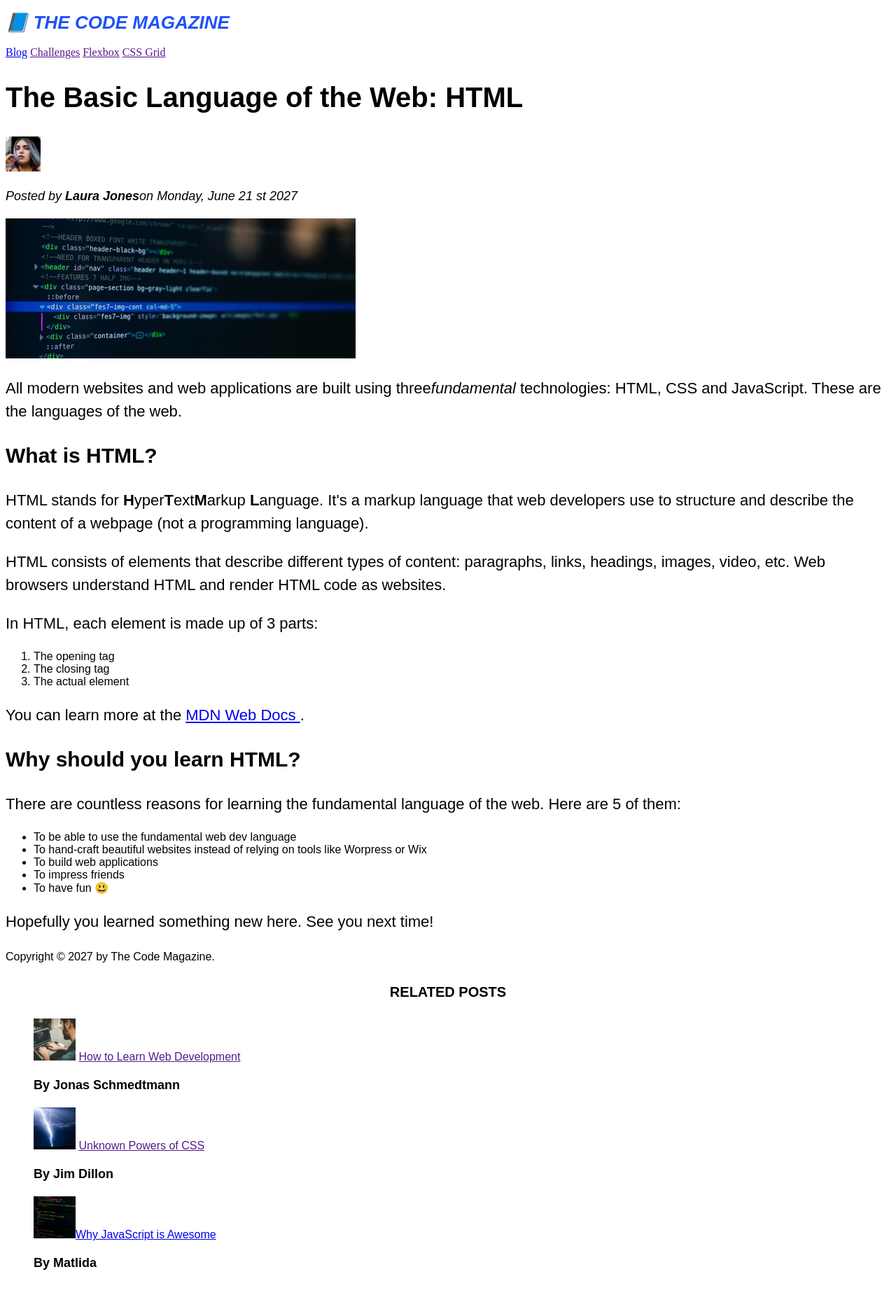
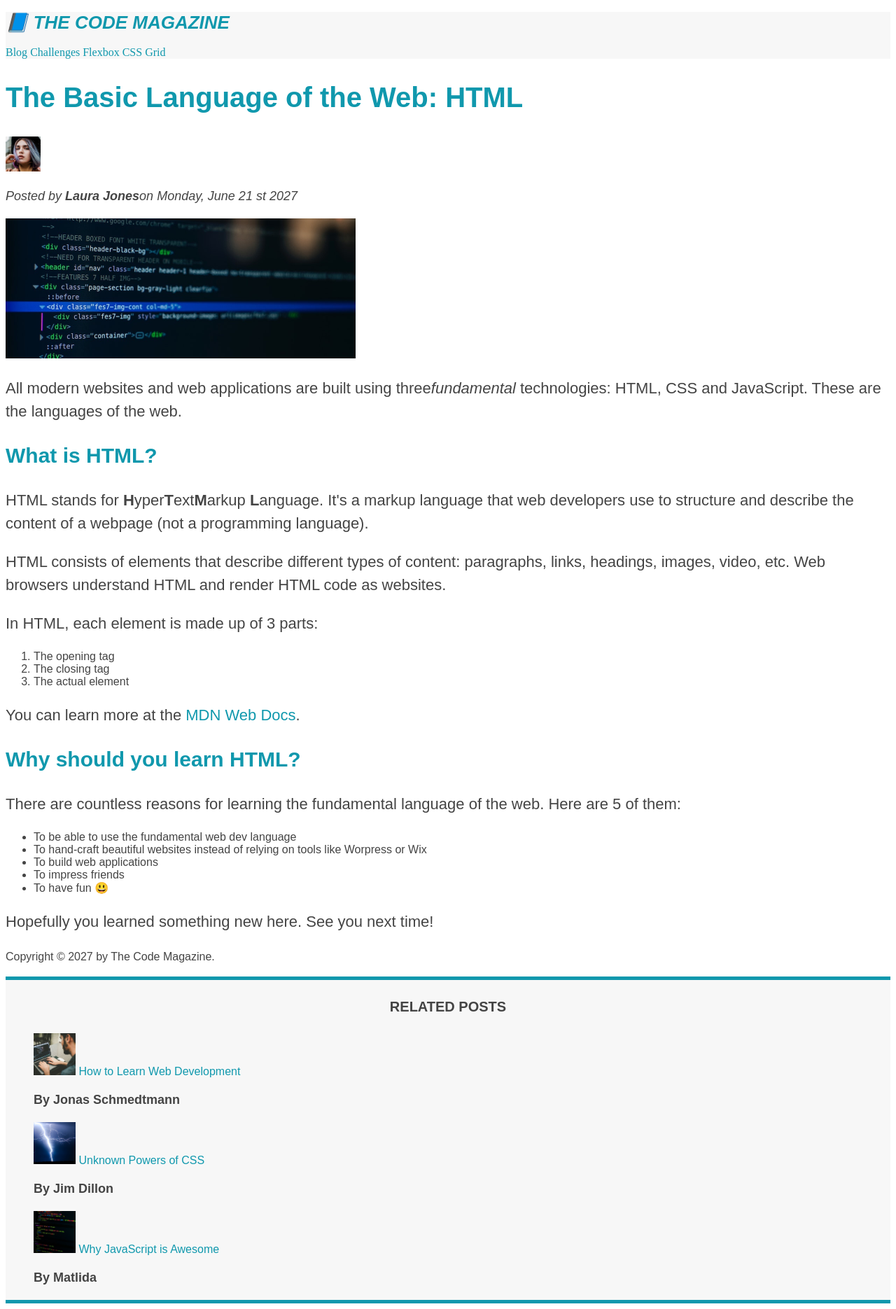
Before and after one commit to Asaro545/1st_App, a plain HTML site: page index.html in a window 1280 px wide. Shown: the whole page at 70% size. Before the commit the page ends 1836 px from the top, so only its background shows below. Drawn offline with Linux system fonts and the light colour scheme.

Commit message:
more of css added

```diff
--- a/index.html
+++ b/index.html
@@ -5,12 +5,10 @@
 		<meta charset="UTF-8" />
 		<link
 			href="style.css"
-      rel="stylesheet"
-    />
+			rel="stylesheet" />
 	</head>
-
 	<body>
-    <header>
+		<header class="main-header">
 			<h1>📘 The Code Magazine</h1>
 			<nav>
 				<a href="blog.html">Blog</a>
@@ -27,8 +25,7 @@
 					src="Rzeczy z kursu/02-HTML-Fundamentals/laura-jones.jpg"
 					alt="Picture of the author"
 					height="50"
-          width="50"
-        />
+					width="50" />
 
 				<p id="author">Posted by <strong>Laura Jones</strong>on Monday, June 21 st 2027</p>
 
@@ -36,13 +33,12 @@
 					src="Rzeczy z kursu/02-HTML-Fundamentals/post-img.jpg"
 					alt="HTML code of a screen"
 					height="200"
-          width="500"
-        />
+					width="500" />
 			</header>
 
 			<p>
-        All modern websites and web applications are built using three<em>fundamental</em> technologies: HTML, CSS and
-        JavaScript. These are the languages of the web.
+				All modern websites and web applications are built using three<em>fundamental</em>
+				technologies: HTML, CSS and JavaScript. These are the languages of the web.
 			</p>
 
 			<h3>What is HTML?</h3>
@@ -60,7 +56,7 @@
 
 			<p>In HTML, each element is made up of 3 parts:</p>
 
-      <ol>
+			<ol class="">
 				<li>The opening tag</li>
 				<li>The closing tag</li>
 				<li>The actual element</li>
@@ -71,7 +67,7 @@
 				<a
 					href="https://developer.mozilla.org/en-US/docs/Web/HTML"
 					alt="HTML: HyperText Markup Language "
-          >MDN Web Docs </a
+					>MDN Web Docs</a
 				>.
 			</p>
 
@@ -97,10 +93,8 @@
 						src="Rzeczy z kursu/02-HTML-Fundamentals/related-1.jpg"
 						alt="Working man"
 						height="60"
-            width="60"
-          />
-
-          <a href="">How to Learn Web Development</a>
+						width="60" />
+					<a href="#">How to Learn Web Development</a>
 				</li>
 
 				<p class="related-author">By Jonas Schmedtmann</p>
@@ -110,10 +104,8 @@
 						src="Rzeczy z kursu/02-HTML-Fundamentals/related-2.jpg"
 						alt="Picture of lightstorm"
 						width="60"
-            height="60"
-          />
-
-          <a href="">Unknown Powers of CSS</a>
+						height="60" />
+					<a href="#">Unknown Powers of CSS</a>
 				</li>
 
 				<p class="related-author">By Jim Dillon</p>
@@ -123,8 +115,8 @@
 						src="Rzeczy z kursu/02-HTML-Fundamentals/related-3.jpg"
 						alt="Code on the screen"
 						height="60"
-            width="60"
-          /><a href="#">Why JavaScript is Awesome</a>
+						width="60" />
+					<a href="#">Why JavaScript is Awesome</a>
 				</li>
 
 				<p class="related-author">By Matlida</p>
--- a/style.css
+++ b/style.css
@@ -1,4 +1,4 @@
-/* komentarz */
+/* page */
 h1,
 h2,
 h3,
@@ -6,10 +6,14 @@ h4,
 p,
 li {
 	font-family: sans-serif;
+	color: #444;
 }
-
+h1,
+h2,
+h3 {
+	color: #1098ad;
+}
 h1 {
-  color: #1f51f8;
 	font-size: 26px;
 	text-transform: uppercase;
 	font-style: italic;
@@ -46,6 +50,7 @@ li {
   font-style: italic;
 } */
 
+/* id's */
 #author {
 	font-style: italic;
 	font-size: 18px;
@@ -54,7 +59,7 @@ li {
 #copyright {
 	font-size: 16px;
 }
-
+/* classes */
 .related-author {
 	font-size: 18px;
 	font-weight: bold;
@@ -63,3 +68,48 @@ li {
 .related {
 	list-style: none;
 }
+
+.main-header {
+	background-color: #f7f7f7;
+}
+
+aside {
+	background-color: #f7f7f7;
+	border-top: 5px solid #1098ad;
+	border-bottom: 5px solid #1098ad;
+}
+/* PSEUDOKOD */
+/* li:nth-child(2) {
+	color: red;
+}
+li:nth-child(odd) {
+	font-weight: bold;
+}
+li:last-child {
+	font-style: italic;
+} */
+
+/* STYLIZACJA LINKÓW - LVHA - skrót do zapamiętania tego co trzeba zrobić link visited hover active */
+/* pseudokod linku - dotyczy wszystykich <a> które maja href="#" */
+/* dzieki :link dotyczy  TYLKO działających linków */
+a:link {
+	color: #1098ad;
+	text-decoration: none;
+}
+
+a:visited {
+	color: #1098ad;
+}
+
+/* hover - czyli co sie stanie po najechaniu myszką na link */
+a:hover {
+	color: orangered;
+	font-weight: bold;
+	text-decoration: underline orangered;
+}
+
+/* active - czyli co sie stanie po kliknięciu w link */
+a:active {
+	background-color: black;
+	font-style: italic;
+}
```
Lines whose indentation alone changed are shown as unchanged.
